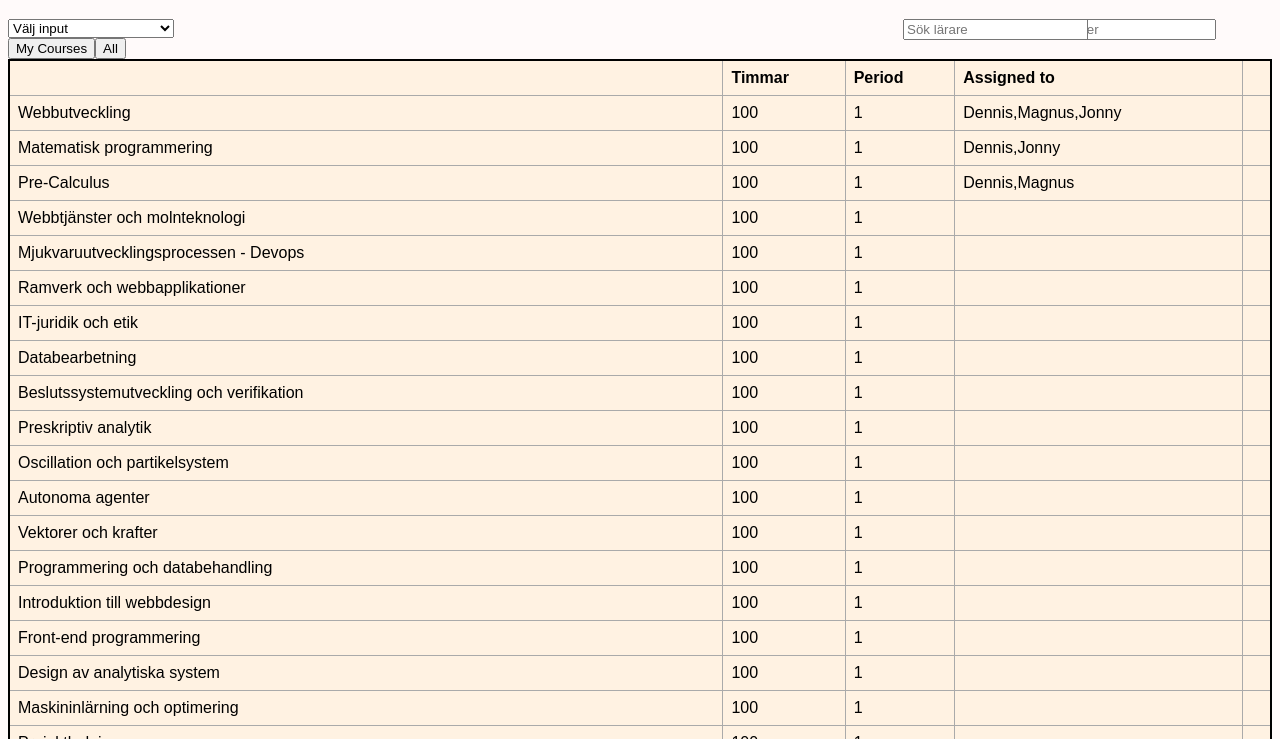
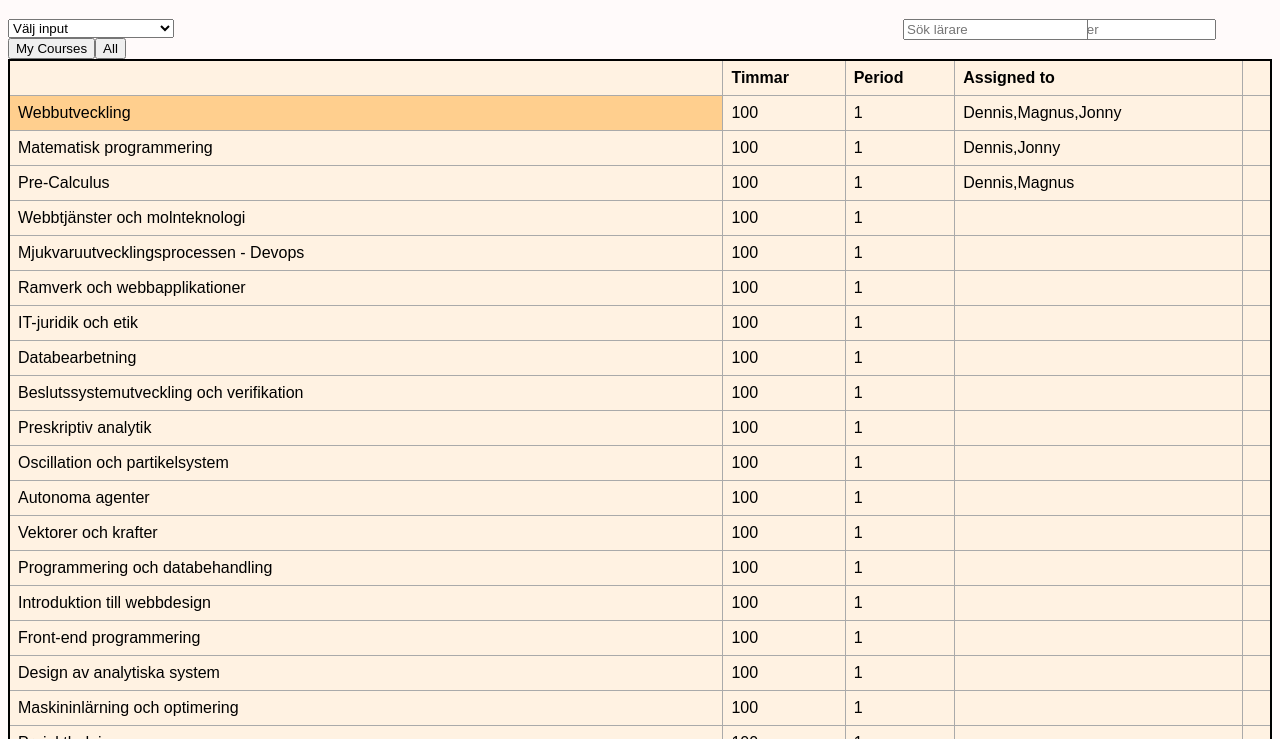
Before and after one commit to salmialb/Ramverk-grupp5-, a plain HTML site: page kursverktyg.html in a window 1280 px wide. In both pictures the pointer is over the element "Webbutveckling". Shown: the part 61-800 px from the top of the page. Drawn offline with nearby package versions, Linux system fonts and the light colour scheme.

Commit message:
Added hover effect

```diff
--- a/main.css
+++ b/main.css
@@ -16,6 +16,11 @@ td, th {
     text-align: left;
     padding: 8px;
 
+
+}
+
+td:hover{
+    background-color: rgb(255, 207, 142);
 
 }
 
```
